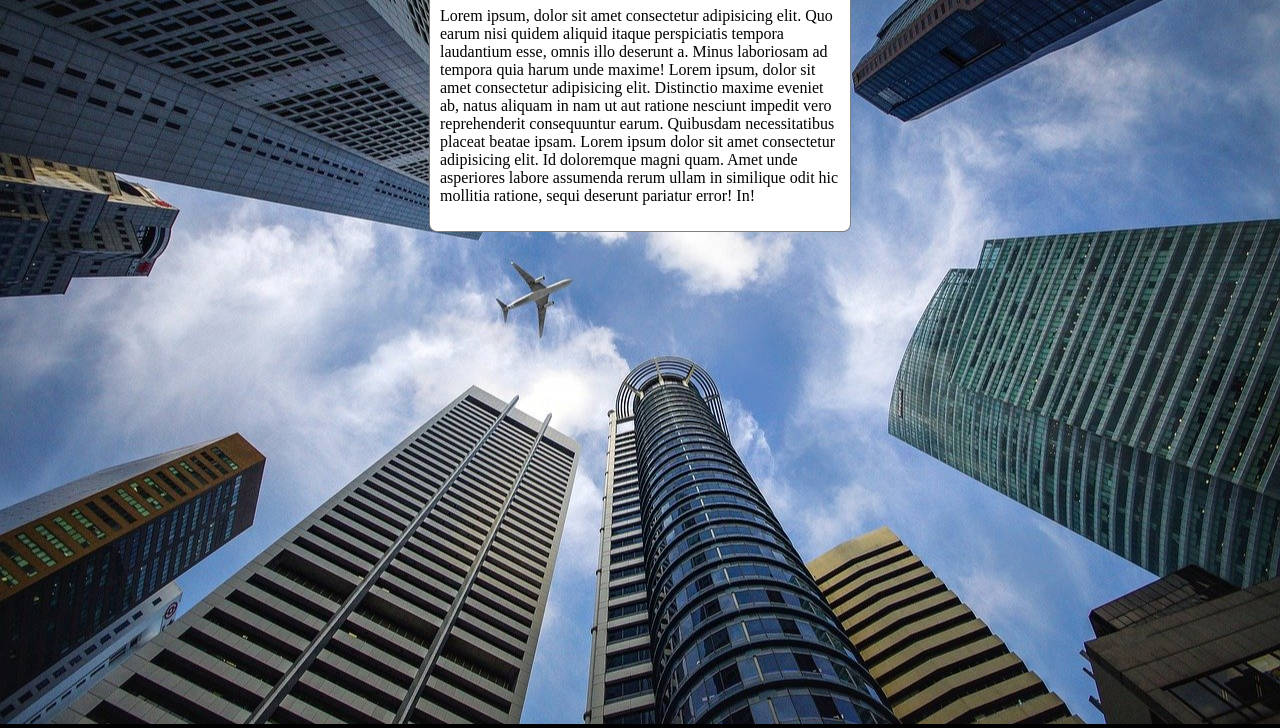
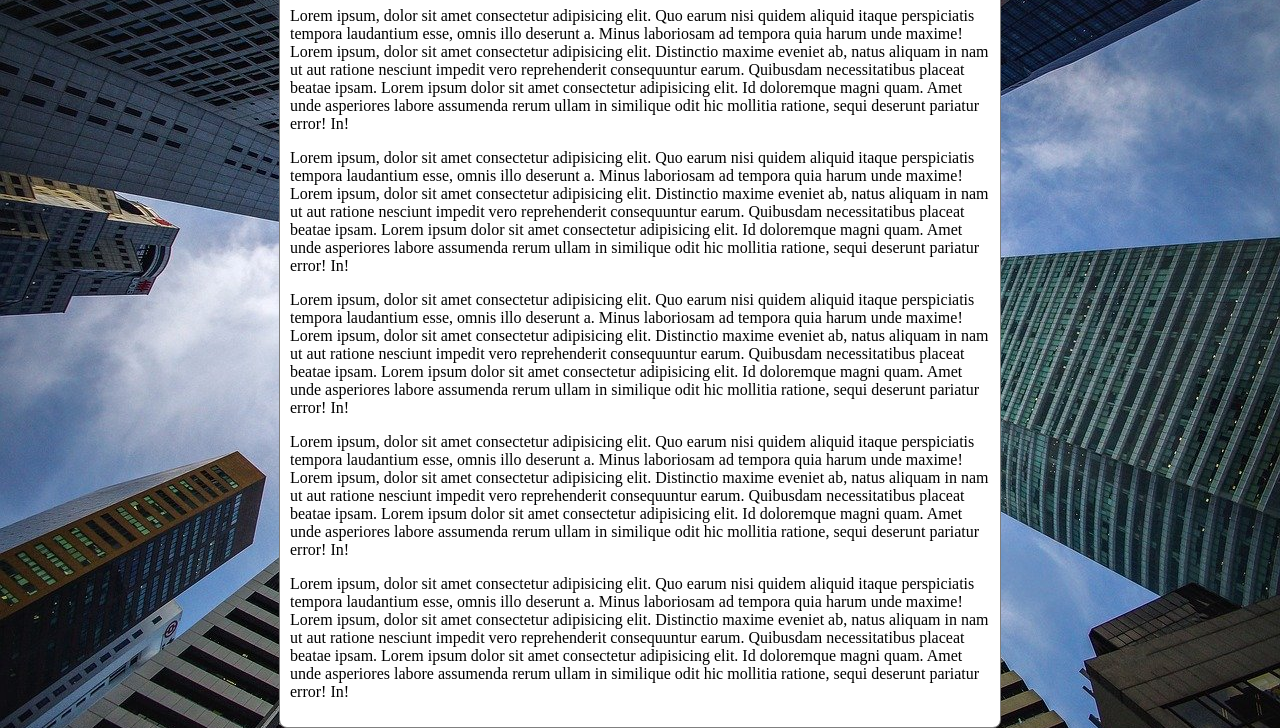
Before and after one commit to LorenzoOsorioGS/html-css, a plain HTML site: page exercicios/ex022/fundo006.html in a window 1280 px wide. Shown: the part 92-820 px from the top of the page. Drawn offline with Linux system fonts and the light colour scheme.

Commit message:
Update fundo006.html

```diff
--- a/exercicios/ex022/fundo006.html
+++ b/exercicios/ex022/fundo006.html
@@ -3,20 +3,30 @@
 <head>
     <meta charset="UTF-8">
     <meta name="viewport" content="width=device-width, initial-scale=1.0">
-    <title>Document</title>
+    <title>Fundo fixo de tela</title>
     <style>
         body{
+
             height: 100vh;
-            background-color: black;
+            /*background-color: black;
             background-image: url(imagens/wallpaper002.jpg);
             background-position: center center;
             background-repeat: no-repeat;
             background-size: cover;
+            background-attachment: fixed;*/
+
+            /* Shorthand - background
+            color > image > position > repeat > attachment
+            */
+
+            background: black url(imagens/wallpaper002.jpg) center center no-repeat fixed;
+            background-size: cover;
+
         }
 
         main {
             background-color: white;
-            width: 400px;
+            max-width: 700px;
             padding: 10px;
             margin: auto;
             border: 1px solid rgba(0, 0, 0, 0.5);
@@ -28,6 +38,11 @@
     <main>
         <h1>Teste de Imagem de Fundo</h1>
         <p>Lorem ipsum, dolor sit amet consectetur adipisicing elit. Quo earum nisi quidem aliquid itaque perspiciatis tempora laudantium esse, omnis illo deserunt a. Minus laboriosam ad tempora quia harum unde maxime! Lorem ipsum, dolor sit amet consectetur adipisicing elit. Distinctio maxime eveniet ab, natus aliquam in nam ut aut ratione nesciunt impedit vero reprehenderit consequuntur earum. Quibusdam necessitatibus placeat beatae ipsam. Lorem ipsum dolor sit amet consectetur adipisicing elit. Id doloremque magni quam. Amet unde asperiores labore assumenda rerum ullam in similique odit hic mollitia ratione, sequi deserunt pariatur error! In!</p>
+        <p>Lorem ipsum, dolor sit amet consectetur adipisicing elit. Quo earum nisi quidem aliquid itaque perspiciatis tempora laudantium esse, omnis illo deserunt a. Minus laboriosam ad tempora quia harum unde maxime! Lorem ipsum, dolor sit amet consectetur adipisicing elit. Distinctio maxime eveniet ab, natus aliquam in nam ut aut ratione nesciunt impedit vero reprehenderit consequuntur earum. Quibusdam necessitatibus placeat beatae ipsam. Lorem ipsum dolor sit amet consectetur adipisicing elit. Id doloremque magni quam. Amet unde asperiores labore assumenda rerum ullam in similique odit hic mollitia ratione, sequi deserunt pariatur error! In!</p>
+        <p>Lorem ipsum, dolor sit amet consectetur adipisicing elit. Quo earum nisi quidem aliquid itaque perspiciatis tempora laudantium esse, omnis illo deserunt a. Minus laboriosam ad tempora quia harum unde maxime! Lorem ipsum, dolor sit amet consectetur adipisicing elit. Distinctio maxime eveniet ab, natus aliquam in nam ut aut ratione nesciunt impedit vero reprehenderit consequuntur earum. Quibusdam necessitatibus placeat beatae ipsam. Lorem ipsum dolor sit amet consectetur adipisicing elit. Id doloremque magni quam. Amet unde asperiores labore assumenda rerum ullam in similique odit hic mollitia ratione, sequi deserunt pariatur error! In!</p>
+        <p>Lorem ipsum, dolor sit amet consectetur adipisicing elit. Quo earum nisi quidem aliquid itaque perspiciatis tempora laudantium esse, omnis illo deserunt a. Minus laboriosam ad tempora quia harum unde maxime! Lorem ipsum, dolor sit amet consectetur adipisicing elit. Distinctio maxime eveniet ab, natus aliquam in nam ut aut ratione nesciunt impedit vero reprehenderit consequuntur earum. Quibusdam necessitatibus placeat beatae ipsam. Lorem ipsum dolor sit amet consectetur adipisicing elit. Id doloremque magni quam. Amet unde asperiores labore assumenda rerum ullam in similique odit hic mollitia ratione, sequi deserunt pariatur error! In!</p>
+        <p>Lorem ipsum, dolor sit amet consectetur adipisicing elit. Quo earum nisi quidem aliquid itaque perspiciatis tempora laudantium esse, omnis illo deserunt a. Minus laboriosam ad tempora quia harum unde maxime! Lorem ipsum, dolor sit amet consectetur adipisicing elit. Distinctio maxime eveniet ab, natus aliquam in nam ut aut ratione nesciunt impedit vero reprehenderit consequuntur earum. Quibusdam necessitatibus placeat beatae ipsam. Lorem ipsum dolor sit amet consectetur adipisicing elit. Id doloremque magni quam. Amet unde asperiores labore assumenda rerum ullam in similique odit hic mollitia ratione, sequi deserunt pariatur error! In!</p>
+
     </main>
 
 </body>
```
